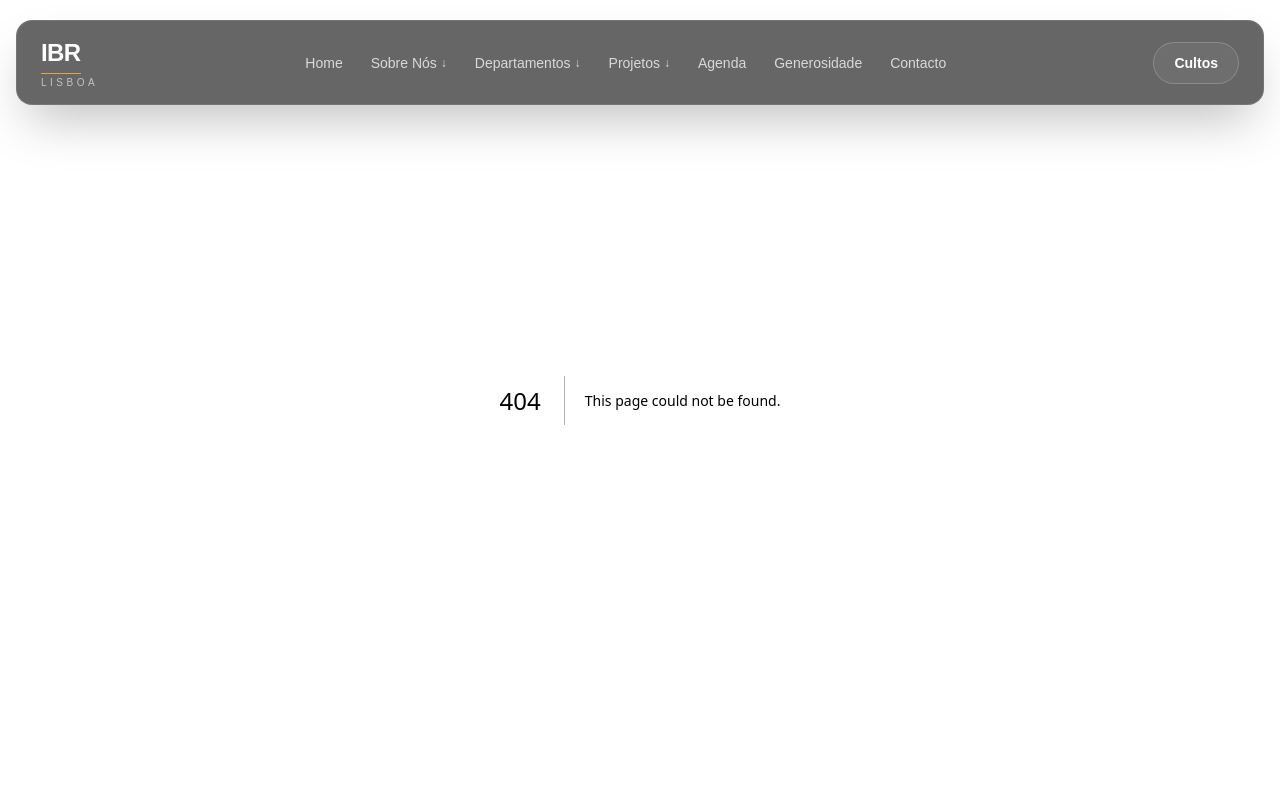
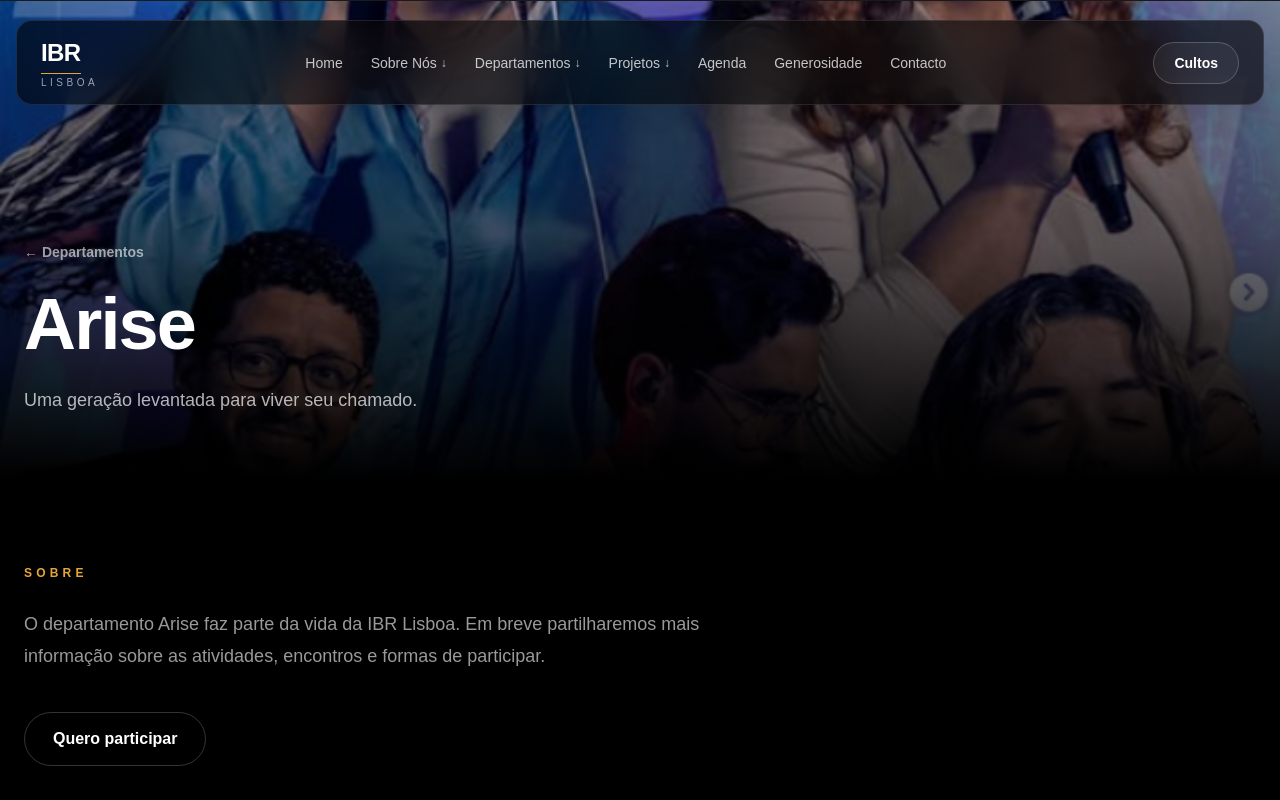
Before and after one commit to pedrofariasdev/ibr-lisboa-website, a Next.js app: page /departamentos/arise in a window 1280 px wide. Before the commit this address had no page. Shown: the top 800 px of the page. Built offline with nearby package versions, Linux system fonts and the light colour scheme.

Commit message:
feat: adiciona paginas de departamentos com rota dinamica

```diff
--- /dev/null
+++ b/src/app/departamentos/[slug]/page.tsx
@@ -0,0 +1,136 @@
+import Link from "next/link";
+import Image from "next/image";
+import { notFound } from "next/navigation";
+import type { Metadata } from "next";
+import { departamentos, getDepartamento } from "@/data/departamentos";
+
+export function generateStaticParams() {
+  return departamentos.map((dep) => ({ slug: dep.slug }));
+}
+
+export async function generateMetadata({
+  params,
+}: {
+  params: Promise<{ slug: string }>;
+}): Promise<Metadata> {
+  const { slug } = await params;
+  const dep = getDepartamento(slug);
+
+  if (!dep) return { title: "Departamento não encontrado" };
+
+  return {
+    title: dep.name,
+    description: dep.description,
+  };
+}
+
+export default async function DepartamentoPage({
+  params,
+}: {
+  params: Promise<{ slug: string }>;
+}) {
+  const { slug } = await params;
+  const dep = getDepartamento(slug);
+
+  if (!dep) notFound();
+
+  return (
+    <article className="bg-black text-white">
+      {/* Hero */}
+      <div className="relative min-h-[60vh] overflow-hidden border-t border-white/10">
+        <Image
+          src={dep.image}
+          alt={dep.name}
+          fill
+          priority
+          sizes="100vw"
+          className="object-cover"
+        />
+
+        <div className="absolute inset-0 bg-gradient-to-t from-black via-black/50 to-black/20" />
+
+        <div className="absolute inset-x-0 bottom-0 px-6 pb-16">
+          <div className="mx-auto max-w-7xl">
+            <Link
+              href="/departamentos"
+              className="text-sm font-semibold text-white/60 transition hover:text-[#e4a63a]"
+            >
+              ← Departamentos
+            </Link>
+
+            <h1 className="mt-6 text-5xl font-bold leading-[1] tracking-tight sm:text-7xl">
+              {dep.name}
+            </h1>
+
+            <p className="mt-6 max-w-2xl text-lg leading-8 text-white/70">
+              {dep.description}
+            </p>
+          </div>
+        </div>
+      </div>
+
+      {/* Conteúdo */}
+      <div className="px-6 py-20">
+        <div className="mx-auto grid max-w-7xl gap-14 lg:grid-cols-[1.5fr_1fr]">
+          <div>
+            <span className="text-xs font-semibold uppercase tracking-[0.35em] text-[#e4a63a]">
+              Sobre
+            </span>
+
+            <p className="mt-6 text-lg leading-8 text-white/60">
+              {dep.sobre ??
+                `O departamento ${dep.name} faz parte da vida da IBR Lisboa. Em breve partilharemos mais informação sobre as atividades, encontros e formas de participar.`}
+            </p>
+
+            <Link
+              href={`/contacto?departamento=${dep.slug}`}
+              className="mt-10 inline-flex rounded-full border border-white/20 px-7 py-3.5 font-semibold transition hover:border-[#e4a63a] hover:bg-[#e4a63a] hover:text-black"
+            >
+              Quero participar
+            </Link>
+          </div>
+
+          {(dep.responsavel || dep.horario || dep.contacto) && (
+            <aside className="rounded-3xl border border-white/10 bg-[#111111] p-8">
+              <h2 className="text-sm font-semibold uppercase tracking-[0.3em] text-[#e4a63a]">
+                Informações
+              </h2>
+
+              <dl className="mt-6 space-y-6">
+                {dep.responsavel && (
+                  <div>
+                    <dt className="text-sm text-white/45">Responsável</dt>
+                    <dd className="mt-1 text-lg">{dep.responsavel}</dd>
+                  </div>
+                )}
+
+                {dep.horario && (
+                  <div>
+                    <dt className="text-sm text-white/45">Horário</dt>
+                    <dd className="mt-1 text-lg">{dep.horario}</dd>
+                  </div>
+                )}
+
+                {dep.contacto && (
+                  <div>
+                    <dt className="text-sm text-white/45">Contacto</dt>
+                    <dd className="mt-1 text-lg">
+                      <a
+                        href={`https://wa.me/${dep.contacto.replace(/\D/g, "")}`}
+                        target="_blank"
+                        rel="noopener noreferrer"
+                        className="transition hover:text-[#e4a63a]"
+                      >
+                        {dep.contacto}
+                      </a>
+                    </dd>
+                  </div>
+                )}
+              </dl>
+            </aside>
+          )}
+        </div>
+      </div>
+    </article>
+  );
+}
--- /dev/null
+++ b/src/app/departamentos/page.tsx
@@ -0,0 +1,71 @@
+import Link from "next/link";
+import Image from "next/image";
+import type { Metadata } from "next";
+import { departamentos } from "@/data/departamentos";
+
+export const metadata: Metadata = {
+  title: "Departamentos",
+  description:
+    "Conheça os departamentos da IBR Lisboa e encontre o seu lugar para crescer e servir.",
+};
+
+export default function DepartamentosPage() {
+  return (
+    <section className="border-t border-white/10 bg-black px-6 py-24 text-white">
+      <div className="mx-auto max-w-7xl">
+        <span className="text-xs font-semibold uppercase tracking-[0.35em] text-[#e4a63a]">
+          Faça parte
+        </span>
+
+        <h1 className="mt-5 max-w-3xl text-5xl font-bold leading-[1] tracking-tight sm:text-7xl">
+          Existe um lugar
+          <br />
+          para você.
+        </h1>
+
+        <p className="mt-7 max-w-xl text-lg leading-8 text-white/60">
+          Conheça os departamentos da IBR Lisboa e encontre um espaço para
+          crescer, servir e construir relacionamentos.
+        </p>
+
+        <div className="mt-14 grid gap-6 md:grid-cols-2 lg:grid-cols-3">
+          {departamentos.map((dep) => (
+            <Link
+              key={dep.slug}
+              href={`/departamentos/${dep.slug}`}
+              className="group relative min-h-[380px] overflow-hidden rounded-3xl border border-white/10 bg-[#111111] transition duration-500 hover:-translate-y-2 hover:border-[#e4a63a]/50"
+            >
+              <Image
+                src={dep.image}
+                alt={dep.name}
+                fill
+                sizes="(min-width: 1024px) 33vw, (min-width: 768px) 50vw, 100vw"
+                className="object-cover transition duration-700 group-hover:scale-110"
+              />
+
+              <div className="absolute inset-0 bg-gradient-to-t from-black via-black/30 to-transparent" />
+
+              <div className="absolute inset-x-0 bottom-0 p-8">
+                <span className="text-xs font-semibold uppercase tracking-[0.25em] text-[#e4a63a]">
+                  Departamento
+                </span>
+
+                <h2 className="mt-3 text-4xl font-semibold tracking-tight">
+                  {dep.name}
+                </h2>
+
+                <p className="mt-4 text-base leading-7 text-white/65">
+                  {dep.description}
+                </p>
+
+                <span className="mt-6 inline-flex text-sm font-semibold text-[#e4a63a] opacity-0 transition duration-300 group-hover:opacity-100">
+                  Conhecer departamento →
+                </span>
+              </div>
+            </Link>
+          ))}
+        </div>
+      </div>
+    </section>
+  );
+}
--- a/src/components/sections/DepartamentosSection.tsx
+++ b/src/components/sections/DepartamentosSection.tsx
@@ -47,7 +47,7 @@ export function DepartamentosSection() {
 
             <Link
               key={departamento.name}
-              href={departamento.href}
+              href={`/departamentos/${departamento.slug}`}
               className="group relative min-h-[360px] overflow-hidden rounded-3xl border border-white/10 bg-[#111111] transition duration-500 hover:-translate-y-2 hover:border-[#e4a63a]/50"
             >
 
--- a/src/data/departamentos.ts
+++ b/src/data/departamentos.ts
@@ -1,51 +1,59 @@
 export type Departamento = {
+  slug: string;
   name: string;
   description: string;
   image: string;
-  href: string;
+  sobre?: string;
+  responsavel?: string;
+  horario?: string;
+  contacto?: string;
 };
 
 export const departamentos: Departamento[] = [
   {
+    slug: "chosen",
     name: "Chosen",
     description: "Uma geração vivendo propósito e identidade em Cristo.",
     image: "/images/departamentos/chosen.png",
-    href: "/departamentos/chosen",
   },
   {
+    slug: "ibr-kids",
     name: "IBR Kids",
     description: "Construindo uma fé sólida desde a infância.",
     image: "/images/departamentos/ibr-kids.png",
-    href: "/departamentos/ibr-kids",
   },
   {
+    slug: "casais",
     name: "Casais",
     description: "Fortalecendo famílias através da comunhão e da fé.",
     image: "/images/departamentos/casais.png",
-    href: "/departamentos/casais",
   },
   {
+    slug: "arise",
     name: "Arise",
     description: "Uma geração levantada para viver seu chamado.",
     image: "/images/departamentos/arise.png",
-    href: "/departamentos/arise",
   },
   {
+    slug: "voluntarios",
     name: "Voluntários",
     description: "Servindo com amor e dedicação.",
     image: "/images/departamentos/voluntarios.png",
-    href: "/departamentos/voluntarios",
   },
   {
+    slug: "midia",
     name: "Mídia",
     description: "Comunicação e criatividade a serviço do Reino.",
     image: "/images/departamentos/midia.png",
-    href: "/departamentos/midia",
   },
   {
+    slug: "louvor",
     name: "Louvor",
     description: "Adoração que conecta pessoas à presença de Deus.",
     image: "/images/departamentos/louvor.png",
-    href: "/departamentos/louvor",
   },
 ];
+
+export function getDepartamento(slug: string) {
+  return departamentos.find((d) => d.slug === slug);
+}
```
